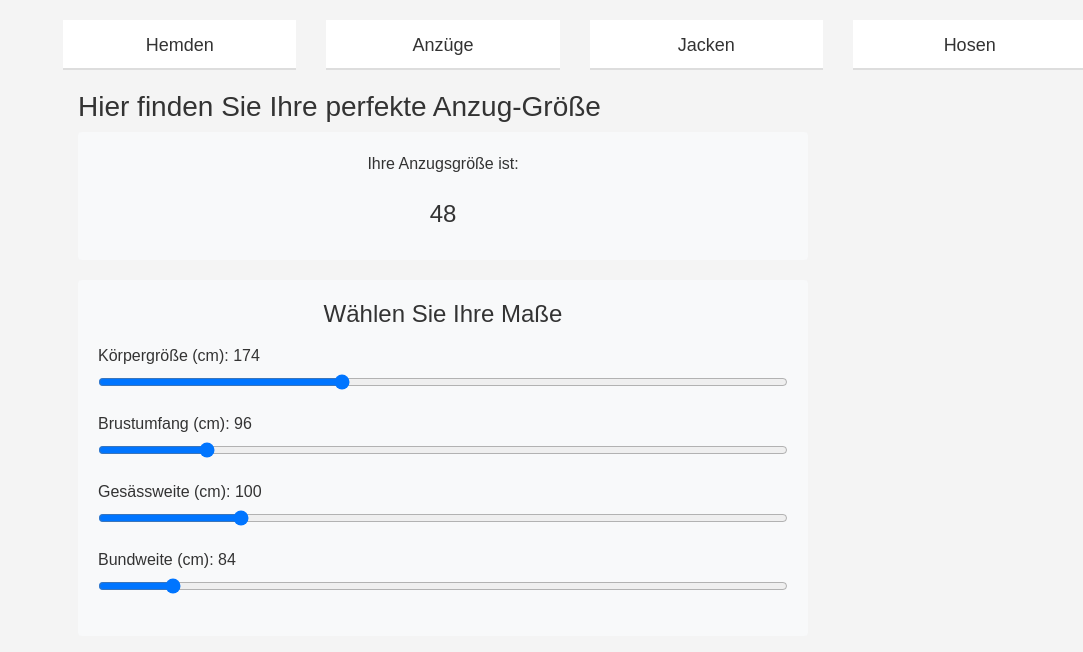
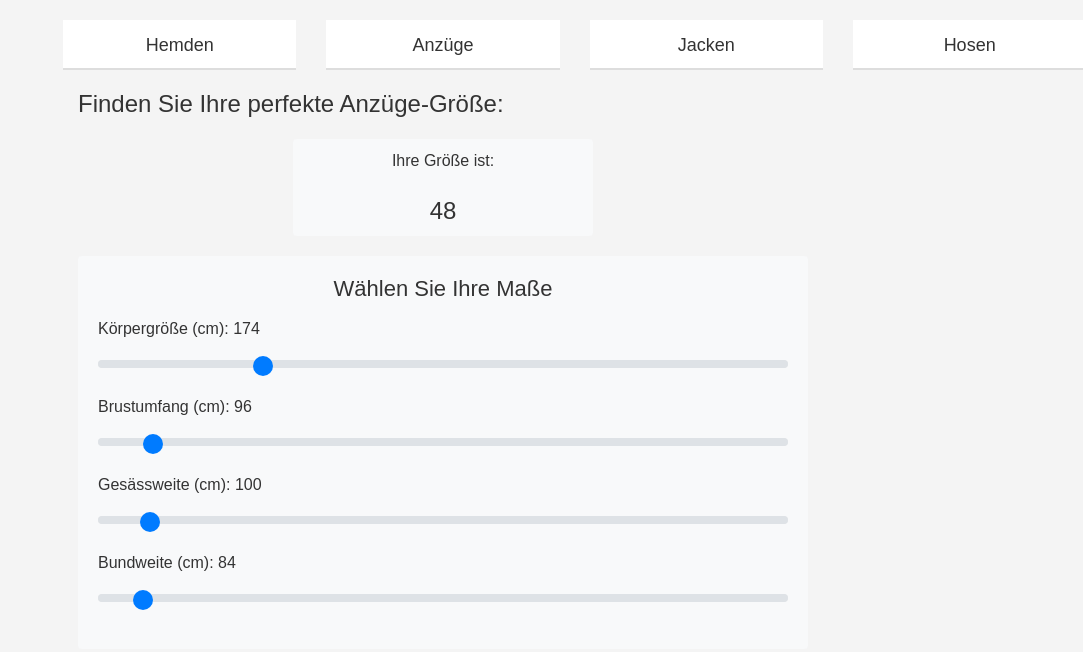
Before and after one commit to Vespus/Masstabelle, a website with bundled scripts: page public/index.html in a window 1280 px wide. Shown: the top 652 px of the page, without its empty margins (197-1280 px from the left). Built offline with nearby package versions, Linux system fonts and the light colour scheme.

Commit message:
Dynamically data read for dynamical categories
Now the app reads data structures for a user selected category from data.js and shows the appropriate sliders. Also the swipe menu is connected to the size calculator part

```diff
--- a/public/css/styles.css
+++ b/public/css/styles.css
@@ -30,7 +30,7 @@ h1 {
 }
 
 .card-title {
-  font-size: 24px;
+  font-size: 22px;
   text-align: center;
 }
 
@@ -59,3 +59,50 @@ input[type="range"] {
   line-height: 50px;
   border-bottom: 2px solid #ddd;
 }
+
+/* Custom Slider Styles */
+.slider-container {
+  margin-bottom: 20px;
+}
+.slider-container label {
+  margin-bottom: 10px;
+  display: block;
+}
+.slider-container input[type="range"] {
+  width: 100%;
+  height: 8px;
+  background: #f0f0f0;
+  border-radius: 5px;
+  outline: none;
+  -webkit-appearance: none;
+}
+.slider-container input[type="range"]::-webkit-slider-thumb {
+  width: 20px;
+  height: 20px;
+  background: #007bff; /* Bootstrap primary color */
+  border: none;
+  border-radius: 10px;
+  cursor: pointer;
+  -webkit-appearance: none;
+}
+.slider-container input[type="range"]::-moz-range-thumb {
+  /* Same styles as above for Firefox */
+  width: 20px;
+  height: 20px;
+  background: #007bff;
+  border: none;
+  border-radius: 10px;
+  cursor: pointer;
+}
+
+.size-card {
+  max-width: 300px; /* You can adjust this value as needed */
+  margin: 20px auto;
+}
+.size-card .card-body {
+  padding: 10px; /* Adjust padding to reduce height */
+}
+.size-card .card-title {
+  font-size: 24px; /* Adjust font size as needed */
+  margin: 0;
+}
--- a/public/index.html
+++ b/public/index.html
@@ -3,57 +3,45 @@
 <head>
   <meta charset="UTF-8">
   <meta name="viewport" content="width=device-width, initial-scale=1.0">
-  <title>Anzug Größen Rechner</title>
+  <title>Masstabelle und Größen-Rechner</title>
   <link rel="stylesheet" href="https://stackpath.bootstrapcdn.com/bootstrap/4.5.2/css/bootstrap.min.css">
   <link rel="stylesheet" href="css/styles.css">
   <link rel="stylesheet" href="https://unpkg.com/swiper/swiper-bundle.min.css" />
   <script src="https://unpkg.com/swiper/swiper-bundle.min.js"></script>
-
 </head>
 <body>
   <div class="swiper-container">
-  <div class="swiper-wrapper">
-    <div class="swiper-slide">Hemden</div>
-    <div class="swiper-slide">Anzüge</div>
-    <div class="swiper-slide">Jacken</div>
-    <div class="swiper-slide">Hosen</div>
-    <div class="swiper-slide">Pullover</div>
-    <div class="swiper-slide">Gürtel</div>
-    <div class="swiper-slide">Wäsche</div>
+    <div class="swiper-wrapper">
+      <div class="swiper-slide" id="hemden-slide">Hemden</div>
+      <div class="swiper-slide" id="anzuege-slide">Anzüge</div>
+      <div class="swiper-slide" id="jacken-slide">Jacken</div>
+      <div class="swiper-slide" id="hosen-slide">Hosen</div>
+      <div class="swiper-slide" id="pullover-slide">Pullover</div>
+      <div class="swiper-slide" id="guertel-slide">Gürtel</div>
+      <div class="swiper-slide" id="waesche-slide">Wäsche</div>
+      <!-- Rest of the slides -->
+    </div>
   </div>
-</div>
 
   <div class="container">
-    <h3>Hier finden Sie Ihre perfekte Anzug-Größe</h3>
-    <!-- Resulting Suit Size Card -->
-    <div class="card">
+    <h4 id="category-headline">Finden Sie Ihre perfekte Anzug-Größe</h4>
+    <!-- Hidden div to store selected category -->
+    <div id="selected-category" style="display: none;">Anzüge</div>
+    <!-- Resulting Size Card -->
+    <div class="card size-card">
       <div class="card-body">
-        <center>Ihre Anzugsgröße ist:</center><br>
-        <h5 class="card-title" id="suit-size">48</h5>
+        <center>Ihre Größe ist:</center><br>
+        <h5 class="card-title" id="size">48</h5>
       </div>
     </div>
+
 
     <!-- Sliders Cards -->
     <div class="card">
       <div class="card-body">
         <h5 class="card-title">Wählen Sie Ihre Maße</h5>
-        <div class="slider-container">
-          <label for="body-height">Körpergröße (cm): <span id="body-height-value">174</span></label>
-          <input type="range" id="body-height" min="160" max="200" step="1" value="174">
-          <!-- Repeat for other sliders -->
-        </div>
-        <div class="slider-container">
-          <label for="chest-circumference">Brustumfang (cm): <span id="chest-circumference-value">96</span></label>
-          <input type="range" id="chest-circumference" min="90" max="130" step="1" value="96">
-        </div>
-        <div class="slider-container">
-          <label for="hip-width">Gesässweite (cm): <span id="hip-width-value">100</span></label>
-          <input type="range" id="hip-width" min="90" max="140" step="1" value="100">
-        </div>
-        <div class="slider-container">
-          <label for="waist-width">Bundweite (cm): <span id="waist-width-value">84</span></label>
-          <input type="range" id="waist-width" min="80" max="120" step="1" value="84">
-        </div>
+        <!-- Container for dynamically inserted sliders -->
+        <div id="sliders-container"></div>
       </div>
     </div>
   </div>
--- a/public/js/data.js
+++ b/public/js/data.js
@@ -6,6 +6,12 @@ const measurementData = {
     "Gesässweite": {"unit": "cm", "values": [100, 104, 108, 112, 116, 120, 124, 128, 98, 102, 106, 110, 114, 118, 122, 126, 102, 106, 110, 114, 118, 122, 126, 130]},
     "Bundweite": {"unit": "cm", "values": [84, 88, 92, 96, 101, 106, 111, 116, 82, 86, 90, 94, 99, 104, 109, 114, 88, 92, 96, 100, 105, 110, 115, 120]},
   },
+  "Jacken": {
+    "Sizes": {"unit": "size", "values": [48, 50, 52, 54, 56, 58, 60, 62, 94, 98, 102, 106, 110, 114, 118, 122, 24, 25, 26, 27, 28, 29, 30, 31]},
+    "Körpergröße": {"unit": "cm", "values": [174, 177, 180, 182, 184, 186, 188, 189, 180, 183, 186, 188, 190, 192, 193, 194, 168, 171, 174, 176, 178, 180, 181, 182]},
+    "Brustumfang": {"unit": "cm", "values": [96, 100, 104, 108, 112, 116, 120, 124, 94, 98, 102, 106, 110, 114, 118, 122, 96, 100, 104, 108, 112, 116, 120, 124]},
+    "Gesässweite": {"unit": "cm", "values": [100, 104, 108, 112, 116, 120, 124, 128, 98, 102, 106, 110, 114, 118, 122, 126, 102, 106, 110, 114, 118, 122, 126, 130]},
+  },
 };
 
 export default measurementData;
--- a/public/js/script.js
+++ b/public/js/script.js
@@ -1,11 +1,14 @@
 import measurementData from './data.js';
 
 function updateSliderValues() {
-  console.log("Updating slider values..."); // Debugging output
-  document.getElementById('body-height-value').textContent = document.getElementById('body-height').value;
-  document.getElementById('chest-circumference-value').textContent = document.getElementById('chest-circumference').value;
-  document.getElementById('hip-width-value').textContent = document.getElementById('hip-width').value;
-  document.getElementById('waist-width-value').textContent = document.getElementById('waist-width').value;
+  const selectedCategory = document.getElementById('selected-category').textContent;
+  const categoryData = measurementData[selectedCategory];
+
+  for (const key of Object.keys(categoryData)) {
+    if (key !== "Sizes") { // Exclude the "Sizes" key
+      document.getElementById(`${key}-value`).textContent = document.getElementById(key).value;
+    }
+  }
 }
 
 function interpolate(value, values, sizes) {
@@ -16,42 +19,80 @@ function interpolate(value, values, sizes) {
   return sizes[closestIndex] * (1 - weight) + sizes[closestIndex + 1] * weight;
 }
 
-function calculateSuitSize() {
-  const bodyHeight = parseInt(document.getElementById('body-height').value);
-  const chestCircumference = parseInt(document.getElementById('chest-circumference').value);
-  const hipWidth = parseInt(document.getElementById('hip-width').value);
-  const waistWidth = parseInt(document.getElementById('waist-width').value);
+function calculateSize() {
+  const selectedCategory = document.getElementById('selected-category').textContent;
+  const categoryData = measurementData[selectedCategory];
 
-  const bodyHeights = measurementData["Anzüge"]["Körpergröße"]["values"];
-  const chestCircumferences = measurementData["Anzüge"]["Brustumfang"]["values"];
-  const hipWidths = measurementData["Anzüge"]["Gesässweite"]["values"];
-  const waistWidths = measurementData["Anzüge"]["Bundweite"]["values"];
-  const suitSizes = measurementData["Anzüge"]["Sizes"]["values"];
+  const sizes = categoryData["Sizes"]["values"];
+  const interpolatedSizes = [];
+  for (const [key, value] of Object.entries(categoryData)) {
+    if (key !== "Sizes") { // Exclude the "Sizes" key
+      const inputValue = parseInt(document.getElementById(key).value);
+      interpolatedSizes.push(interpolate(inputValue, value.values, sizes));
+    }
+  }
 
-  const interpolatedHeightSize = interpolate(bodyHeight, bodyHeights, suitSizes);
-  const interpolatedChestSize = interpolate(chestCircumference, chestCircumferences, suitSizes);
-  const interpolatedHipSize = interpolate(hipWidth, hipWidths, suitSizes);
-  const interpolatedWaistSize = interpolate(waistWidth, waistWidths, suitSizes);
+  const averageSize = interpolatedSizes.reduce((sum, size) => sum + size, 0) / interpolatedSizes.length;
 
-  const averageSuitSize = (interpolatedHeightSize + interpolatedChestSize + interpolatedHipSize + interpolatedWaistSize) / 4;
-
-  // Find the nearest existing suit size
-  const nearestSuitSize = suitSizes.reduce((prev, curr) =>
-    Math.abs(curr - averageSuitSize) < Math.abs(prev - averageSuitSize) ? curr : prev
+  // Find the nearest existing size
+  const nearestSize = sizes.reduce((prev, curr) =>
+    Math.abs(curr - averageSize) < Math.abs(prev - averageSize) ? curr : prev
   );
 
-  document.getElementById('suit-size').textContent = nearestSuitSize || "Keine Anzuggröße";
+  document.getElementById('size').textContent = nearestSize || "Keine Größe";
 }
 
+function selectCategory(category) {
+  const categoryData = measurementData[category];
+  if (!categoryData) return;
 
+  // Update the selected category and headline
+  document.getElementById('selected-category').textContent = category;
+  document.getElementById('category-headline').textContent = `Finden Sie Ihre perfekte ${category}-Größe:`;
 
-document.getElementById('body-height').addEventListener('input', () => { updateSliderValues(); calculateSuitSize(); });
-document.getElementById('chest-circumference').addEventListener('input', () => { updateSliderValues(); calculateSuitSize(); });
-document.getElementById('hip-width').addEventListener('input', () => { updateSliderValues(); calculateSuitSize(); });
-document.getElementById('waist-width').addEventListener('input', () => { updateSliderValues(); calculateSuitSize(); });
+  // Get the container for the sliders
+  const slidersContainer = document.getElementById('sliders-container');
+  slidersContainer.innerHTML = ''; // Clear existing sliders
 
-updateSliderValues();
-calculateSuitSize();
+  // Iterate through the category data and create sliders
+  for (const [key, value] of Object.entries(categoryData)) {
+    if (key !== "Sizes") { // Exclude the "Sizes" key
+      const sliderDiv = document.createElement('div');
+      sliderDiv.className = 'slider-container form-group'; // Added form-group class
+
+      const label = document.createElement('label');
+      label.htmlFor = key;
+      label.id = `${key}-label`;
+      label.innerHTML = `${key} (${value.unit}): <span id="${key}-value">${value.values[0]}</span>`;
+      sliderDiv.appendChild(label);
+
+      const input = document.createElement('input');
+      input.type = 'range';
+      input.id = key;
+      input.className = 'custom-range'; // Added custom-range class
+      input.min = Math.min(...value.values);
+      input.max = Math.max(...value.values);
+      input.step = '1';
+      input.value = value.values[0];
+      input.addEventListener('input', () => { updateSliderValues(); calculateSize(); });
+      sliderDiv.appendChild(input);
+
+      slidersContainer.appendChild(sliderDiv);
+    }
+  }
+
+  updateSliderValues();
+  calculateSize();
+}
+
+// Event listeners for sliders are now added dynamically
+document.getElementById('anzuege-slide').addEventListener('click', () => selectCategory('Anzüge'));
+document.getElementById('jacken-slide').addEventListener('click', () => selectCategory('Jacken'));
+
+// Add more event listeners for other categories
+
+// Set default category
+selectCategory('Anzüge');
 
 const swiper = new Swiper('.swiper-container', {
   slidesPerView: 3,
```
